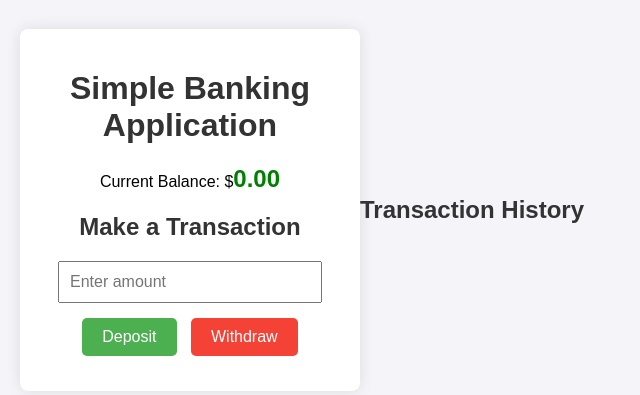
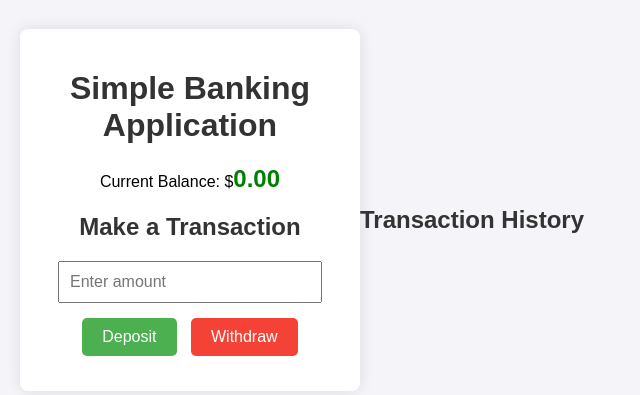
Before and after one commit to canonwere/Simple-Banking-Application, a PHP site: page / in a window 1280 px wide. Shown: the part 190-585 px from the top of the page, without its empty margins (338-978 px from the left). Run offline with PHP 8.4, Linux system fonts and the light colour scheme.

Commit message:
Update styles.css

```diff
--- a/styles.css
+++ b/styles.css
@@ -63,3 +63,16 @@ button:hover {
     font-size: 16px;
     color: red;
 }
+.transaction-history {
+    margin-top: 20px;
+}
+
+.transaction-history ul {
+    list-style-type: none;
+    padding: 0;
+}
+
+.transaction-history li {
+    margin: 5px 0;
+    font-size: 16px;
+}
```
